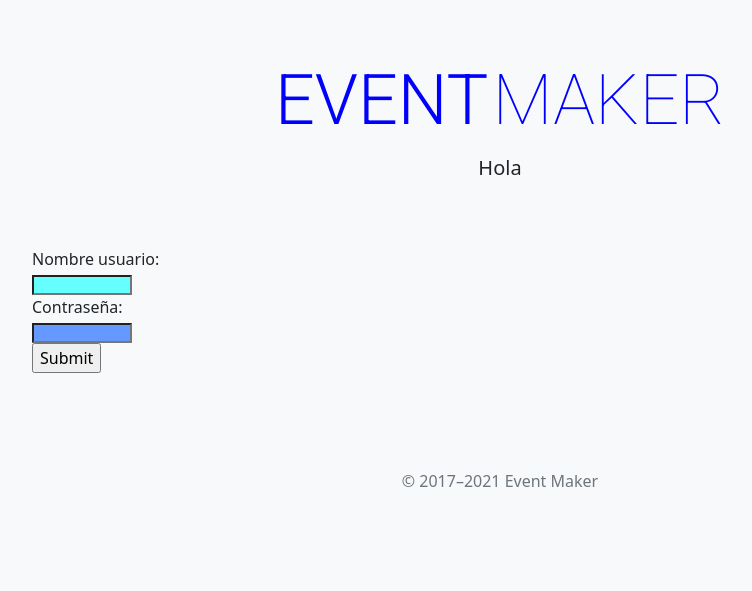
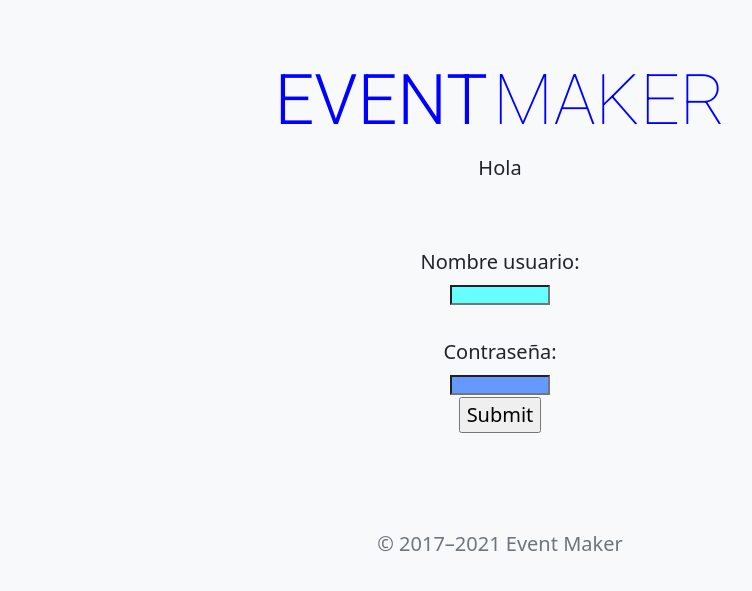
Before and after one commit to coheiden/beta-proyecto-integrado, a PHP site: page /plantilla.html in a window 1280 px wide. Shown: the top 591 px of the page, without its empty margins (140-892 px from the left). Run offline with PHP 8.4, Linux system fonts and the light colour scheme.

Commit message:
no message

```diff
--- a/css/custom.css
+++ b/css/custom.css
@@ -5,6 +5,8 @@
 
 .container {
   max-width: 960px;
+  text-align:center;
+  font-size: 20px;
 }
 
 .logo {
--- a/plantilla.html
+++ b/plantilla.html
@@ -23,22 +23,26 @@
 
       <p class="lead">Hola</p>
     </div>
+
+
+    <container>
     <form action="/action_page.php">
 
 
         <label for="fname">Nombre usuario:</label><br>
         <input type="text" style="width:100px;height:20px;background-color:#66FFFF;color:white;font-size:10pt; font-family:Verdana;text-align:center" id="fname" name="fname" value=><br>
-        <label for="Contraseña">Contraseña:</label><br>
+       <br> <label for="Contraseña">Contraseña:</label><br>
   <input type="text" style="width:100px;height:20px;background-color:#6699FF;color:white;font-size:10pt; font-family:Verdana;text-align:center"id="Contraseña" name="Contraseña" value=><br>
 
   <input type="submit">
 
-
+</container>
 
 </form>
   </main>
 
   <footer class="my-5 pt-5 text-muted text-center text-small">
+
     <p class="mb-1">&copy; 2017–2021 Event Maker</p>
   </footer>
 </div>
```
